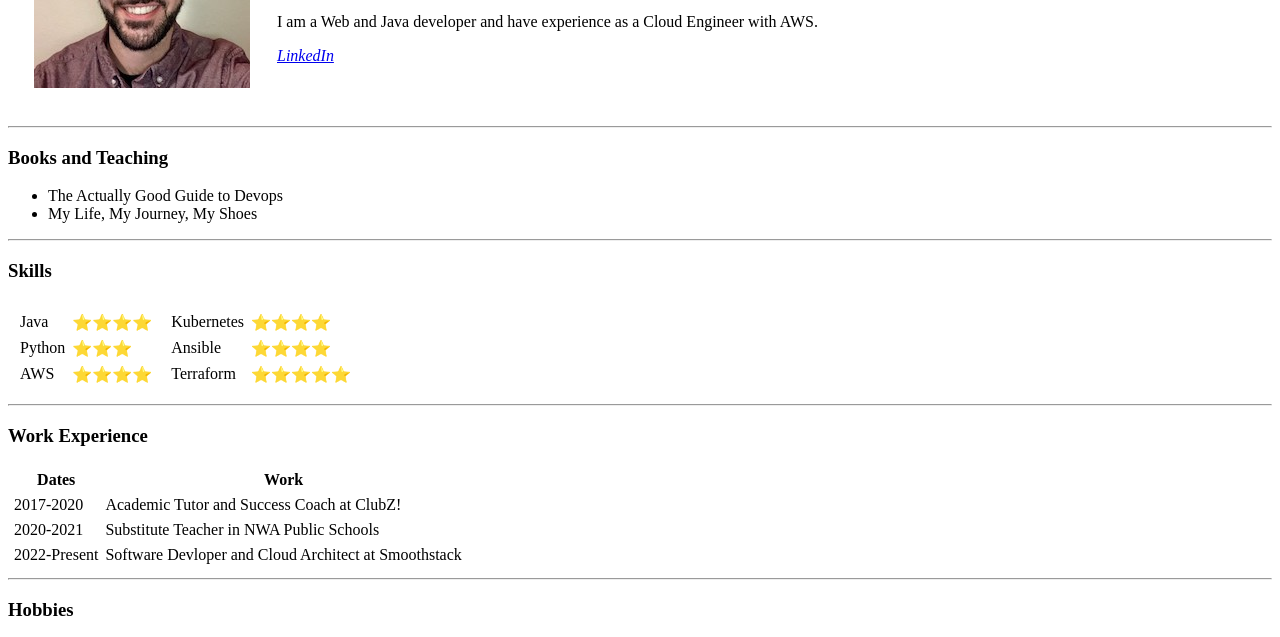
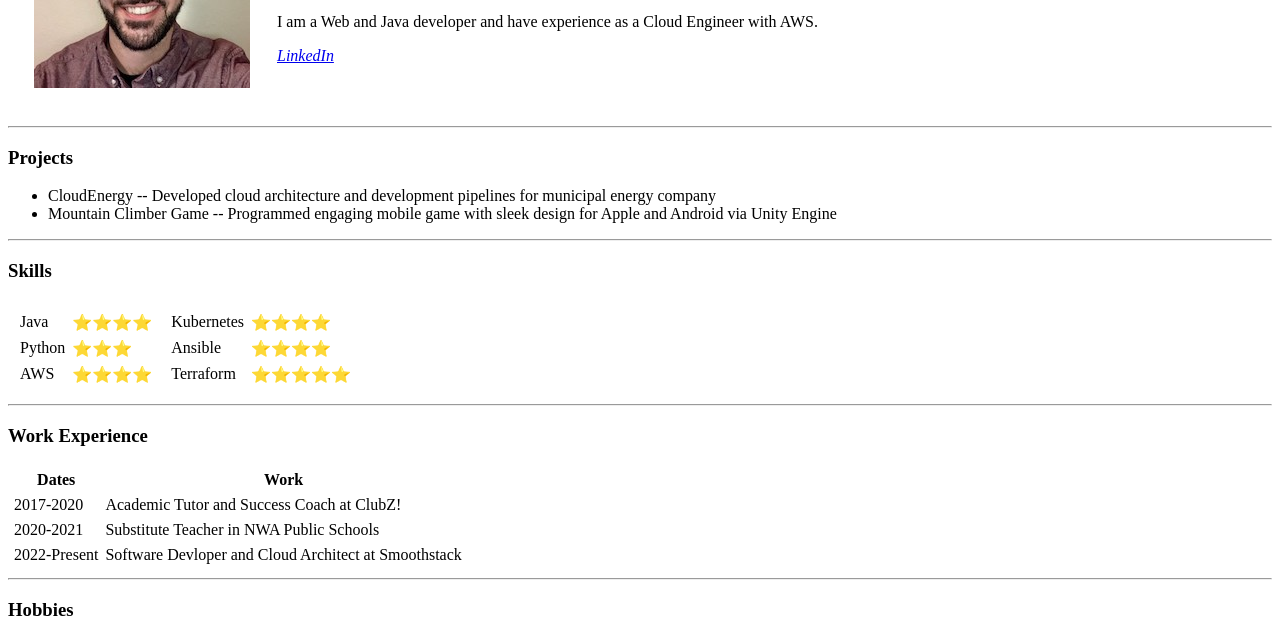
Before and after one commit to AmosMaddux/MyFirstWebsite, a plain HTML site: page index.html in a window 1280 px wide. Shown: the part 162-799 px from the top of the page. Drawn offline with Linux system fonts and the light colour scheme.

Commit message:
Update index.html

```diff
--- a/index.html
+++ b/index.html
@@ -22,10 +22,10 @@
         </table >
 
         <hr>
-        <h3>Books and Teaching</h3>
+        <h3>Projects</h3>
         <ul>
-            <li>The Actually Good Guide to Devops</li>
-            <li>My Life, My Journey, My Shoes</li>
+            <li>CloudEnergy -- Developed cloud architecture and development pipelines for municipal energy company</li>
+            <li>Mountain Climber Game -- Programmed engaging mobile game with sleek design for Apple and Android via Unity Engine</li>
         </ul>
         <hr>
         <h3>Skills</h3>
```
